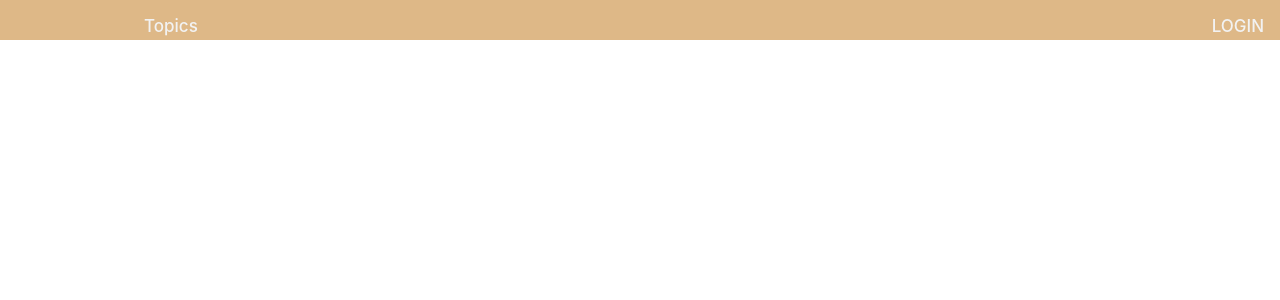
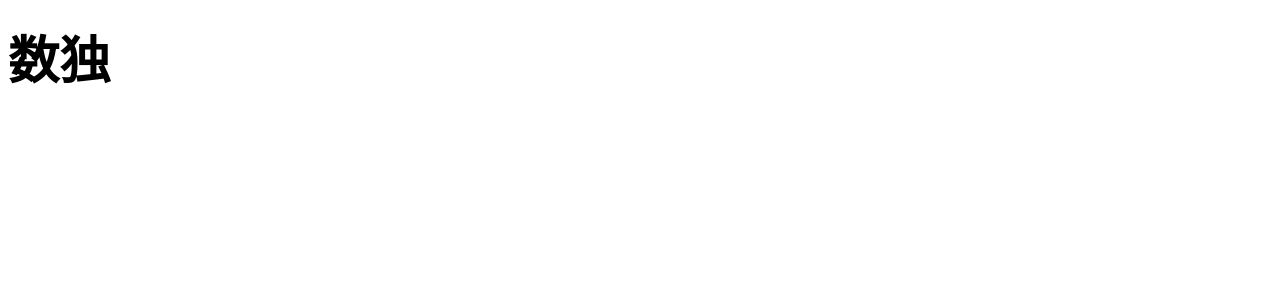
Before and after one commit to zerodot618/huango-fronted, a Vue app: page /sudoku in a window 1280 px wide. Before the commit this address had no page. Shown: the top 300 px of the page. Built offline with nearby package versions, Linux system fonts and the light colour scheme.

Commit message:
remove some file

```diff
--- a/src/App.vue
+++ b/src/App.vue
@@ -1,22 +1,12 @@
 <script setup lang="ts">
-import TheApplicationBar from "./components/ui/TheApplicationBar.vue";
 </script>
 
 <template>
-  <div id="app">
-    <TheApplicationBar />
-    <router-view class="content" />
-  </div>
+  <main>
+    <router-view></router-view>
+  </main>
 </template>
 
 <style scoped>
-body {
-  margin: 0;
-  font-family: Arial, Helvetica, sans-serif;
-}
-
-.content {
-  padding-top: 5.5vh;
-  padding-left: 10%;
-}
+@import "./assets/base.css";
 </style>
--- a/src/style.css
+++ b/src/assets/base.css
@@ -1,5 +1,5 @@
 :root {
-  font-family: Inter, Avenir, Helvetica, Arial, sans-serif;
+  font-family: Arial, Helvetica, sans-serif;
   font-size: 16px;
   line-height: 24px;
   font-weight: 400;
@@ -20,6 +20,7 @@ a {
   color: #646cff;
   text-decoration: inherit;
 }
+
 a:hover {
   color: #535bf2;
 }
@@ -48,9 +49,11 @@ button {
   cursor: pointer;
   transition: border-color 0.25s;
 }
+
 button:hover {
   border-color: #646cff;
 }
+
 button:focus,
 button:focus-visible {
   outline: 4px auto -webkit-focus-ring-color;
@@ -72,9 +75,11 @@ button:focus-visible {
     color: #213547;
     background-color: #ffffff;
   }
+
   a:hover {
     color: #747bff;
   }
+
   button {
     background-color: #f9f9f9;
   }
--- a/src/components/ui/TheApplicationBar.vue
+++ /dev/null
@@ -1,59 +0,0 @@
-<script setup lang="ts">
-
-const links = [
-    {
-        name: "Topics",
-        to: { name: "Topics" }
-    },
-]
-
-</script>
-
-<template>
-    <div class="app-bar">
-        <div class="left-links">
-            <router-link class="app-bar-item" v-for="link in links" :key="link.name" :to="link.to">{{ link.name }}
-            </router-link>
-        </div>
-        <div class="right-links ">
-            <a class="app-bar-item" href="#">LOGIN</a>
-        </div>
-    </div>
-</template>
-
-<style scoped>
-.app-bar {
-    height: 5vh;
-    width: 100%;
-    position: fixed;
-    z-index: 1;
-    top: 0;
-    left: 0;
-    background-color: burlywood;
-    overflow: hidden;
-    display: block;
-    justify-content: space-between;
-}
-
-.left-links {
-    padding-left: 10%;
-}
-
-.left-links a {
-    float: left;
-}
-
-a {
-    float: left;
-    display: block;
-    color: #f2f2f2;
-    text-align: center;
-    padding: 14px 16px;
-    text-decoration: none;
-    font-size: 17px;
-}
-
-.right-links {
-    float: right;
-}
-</style>
--- a/src/main.ts
+++ b/src/main.ts
@@ -1,5 +1,4 @@
 import { createApp } from 'vue'
-import './style.css'
 import App from './App.vue'
 import router from './router/router'
 
--- a/src/router/router.ts
+++ b/src/router/router.ts
@@ -1,11 +1,17 @@
 import { createRouter, createWebHistory, RouteRecordRaw } from 'vue-router'
 import Topics from "../views/Topics.vue"
+import Sudoku from "../views/Sudoku.vue"
 
 const routes: Array<RouteRecordRaw> = [
     {
         path: "/",
         name: "Topics",
         component: Topics
+    },
+    {
+        path: "/sudoku",
+        name: "Sudoku",
+        component: Sudoku
     },
 ]
 
--- /dev/null
+++ b/src/views/Sudoku.vue
@@ -0,0 +1,6 @@
+<script setup lang="ts">
+</script>
+
+<template>
+    <h1>数独</h1>
+</template>
```
Also changed, not shown: src/assets/logo.svg (added).
